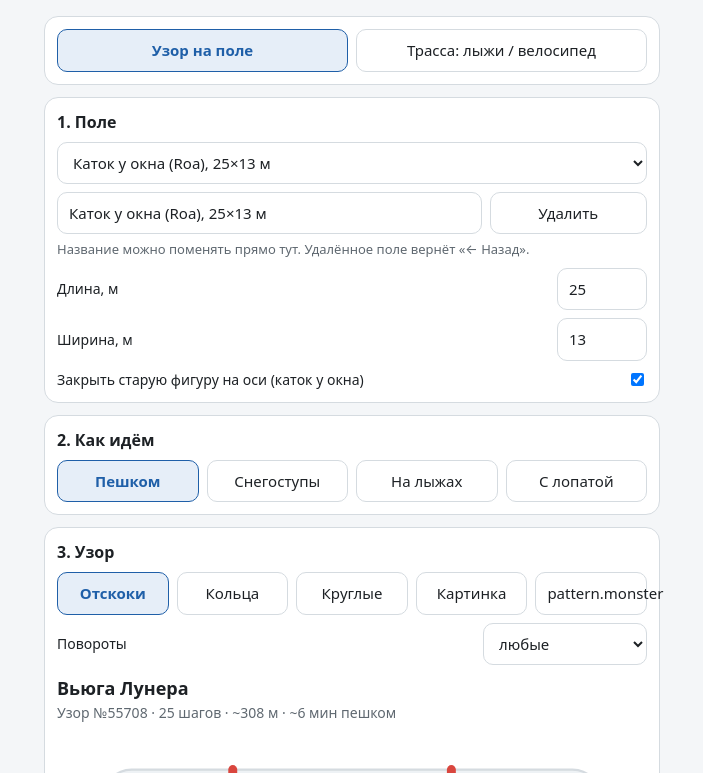
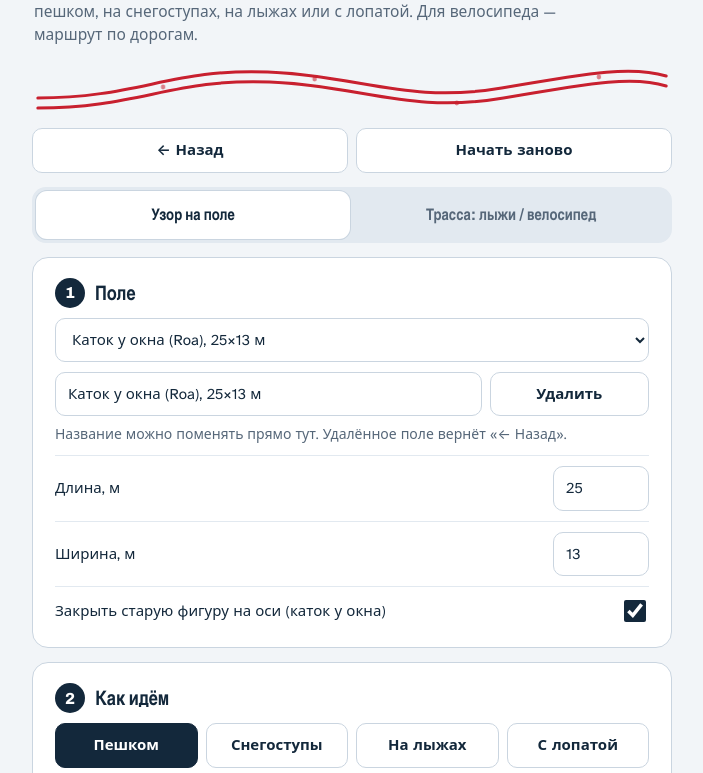
Before and after one commit to esstariolai/esstariolai.github.io, a plain HTML site: page tropinki/index.html in a window 1280 px wide. Shown: the part 140-913 px from the top of the page, without its empty margins (288-991 px from the left). Drawn offline with nearby package versions, Linux system fonts and the light colour scheme.

Commit message:
tropinki: новый дизайн — снежная палитра, лыжня в шапке, шаги с номерами, крупные кнопки, тёмная тема «полярная ночь»
Co-Authored-By: Claude Opus 5.5 <noreply@anthropic.com>
Claude-Session: https://claude.ai/code/session_01EuLiiHbxfxckV7a5L4zJBe

```diff
--- a/tropinki/index.html
+++ b/tropinki/index.html
@@ -4,55 +4,104 @@
 <meta charset="utf-8">
 <meta name="viewport" content="width=device-width, initial-scale=1">
 <title>Генератор тропинок в снегу</title>
+<link rel="preconnect" href="https://fonts.googleapis.com"><link rel="preconnect" href="https://fonts.gstatic.com" crossorigin>
+<link rel="stylesheet" href="https://fonts.googleapis.com/css2?family=Archivo:wdth,wght@62..125,500..800&family=Atkinson+Hyperlegible:wght@400;700&display=swap">
 <link rel="stylesheet" href="https://cdnjs.cloudflare.com/ajax/libs/leaflet/1.9.4/leaflet.min.css">
+<meta name="theme-color" content="#F2F5F8" media="(prefers-color-scheme: light)"><meta name="theme-color" content="#0D1824" media="(prefers-color-scheme: dark)">
 <style>
-:root{--bg:#f4f6f8;--card:#fff;--tx:#1d2125;--tx2:#5f6870;--bd:#d5dbe0;--ice:#eef2f5;--red:#d9463e;--cur:#c27c12;--ok:#22673a;--okbg:#e3f1e6;--acc:#1f5fa8;--accbg:#e6eef8;--warn:#9a5b00}
-@media (prefers-color-scheme:dark){:root{--bg:#16191c;--card:#22262a;--tx:#e8ecef;--tx2:#9aa4ad;--bd:#3a4148;--ice:#2c3238;--red:#ef6a60;--cur:#e6a23c;--ok:#97d3a3;--okbg:#1f3526;--acc:#8fb8ea;--accbg:#1d2a3a;--warn:#f0b35a}}
+:root{
+ --snow:#F2F5F8;--frost:#E2E9F0;--panel:#FFFFFF;--ink:#13283B;--slate:#566779;--line:#CAD5E0;
+ --mark:#C8202F;--markink:#FFFFFF;--pine:#2E5E4B;--pinebg:#E1EDE7;--amber:#9A5B00;
+ --bg:var(--snow);--card:var(--panel);--tx:var(--ink);--tx2:var(--slate);--bd:var(--line);--ice:var(--frost);
+ --red:#D9463E;--cur:#C27C12;--ok:var(--pine);--okbg:var(--pinebg);--acc:var(--ink);--accbg:var(--frost);--warn:var(--amber);
+ --display:"Archivo","Arial Narrow",system-ui,sans-serif;--text:"Atkinson Hyperlegible",system-ui,-apple-system,"Segoe UI",sans-serif}
+@media (prefers-color-scheme:dark){:root{
+ --snow:#0D1824;--frost:#1B2B3C;--panel:#132232;--ink:#E6EEF5;--slate:#9BADBE;--line:#2A3D51;
+ --mark:#FF5A5F;--markink:#1A0A0B;--pine:#9ED6B8;--pinebg:#173327;--amber:#F0B35A;--red:#EF6A60;--cur:#E6A23C}}
 *{box-sizing:border-box}
-body{margin:0;background:var(--bg);color:var(--tx);font-family:system-ui,-apple-system,"Segoe UI",Roboto,sans-serif;font-size:16px;line-height:1.5}
-main{max-width:640px;margin:0 auto;padding:12px 12px 40px}
-h1{font-size:21px;font-weight:650;margin:2px 0}
-h2{font-size:16px;font-weight:600;margin:0 0 4px}
+html{-webkit-text-size-adjust:100%}
+body{margin:0;background:var(--bg);color:var(--tx);font-family:var(--text);font-size:16px;line-height:1.5}
+main{max-width:680px;margin:0 auto;padding:0 14px 48px}
+/* шапка: одна лыжня через всю ширину */
+.hero{padding:22px 2px 6px;position:relative}
+.hero h1{font-family:var(--display);font-stretch:112%;font-weight:800;font-size:clamp(30px,7.4vw,46px);line-height:1.02;letter-spacing:-.01em;margin:0;color:var(--ink)}
+.hero h1 small{display:block;font-stretch:100%;font-weight:600;font-size:.42em;letter-spacing:0;color:var(--slate);margin-top:6px}
+.hero p{margin:10px 0 0;max-width:56ch;color:var(--slate);font-size:15.5px}
+.track{display:block;width:100%;height:56px;margin:12px 0 0;overflow:visible}
+.track path{fill:none;stroke:var(--mark);stroke-width:3;stroke-linecap:round;stroke-dasharray:1200;stroke-dashoffset:0}
+.track .pole{fill:var(--mark);opacity:.55}
+@media (prefers-reduced-motion:no-preference){.track path{animation:lay 1.6s cubic-bezier(.3,.6,.2,1) both}.track .pole{animation:poles 1.6s ease-out both}}
+@keyframes lay{from{stroke-dashoffset:1200}to{stroke-dashoffset:0}}
+@keyframes poles{0%,60%{opacity:0}to{opacity:.55}}
+/* верхняя панель */
+.top{position:sticky;top:0;z-index:1000;display:flex;gap:8px;padding:8px 0;background:color-mix(in srgb,var(--bg) 88%,transparent);backdrop-filter:blur(8px);-webkit-backdrop-filter:blur(8px)}
+.top button{flex:1;min-height:42px}
+/* переключатель режима */
+.modes{display:flex;gap:4px;margin-top:6px;padding:4px;background:var(--frost);border-radius:14px}
+.modes button{flex:1;border:0;background:transparent;min-height:48px;font-family:var(--display);font-stretch:95%;font-weight:700;font-size:16px;color:var(--slate);border-radius:11px}
+.modes button.on{background:var(--panel);color:var(--ink);box-shadow:0 1px 0 var(--line),0 0 0 1px var(--line)}
+/* шаги */
+.card{background:var(--card);border:1px solid var(--bd);border-radius:16px;padding:16px 16px 18px;margin-top:14px}
+h2{font-family:var(--display);font-stretch:100%;font-weight:750;font-size:20px;line-height:1.2;margin:0 0 4px;color:var(--ink)}
+h2.step{display:flex;align-items:center;gap:10px}
+h2.step::before{content:attr(data-n);flex:none;display:inline-grid;place-items:center;width:30px;height:30px;border-radius:50%;background:var(--ink);color:var(--panel);font-size:16px;font-weight:800;font-stretch:100%}
 .muted{color:var(--tx2);font-size:14px}
-.card{background:var(--card);border:1px solid var(--bd);border-radius:14px;padding:12px;margin-top:12px}
 svg.fld{width:100%;height:auto;display:block}
-.row{display:flex;gap:8px;margin-top:8px;flex-wrap:wrap}
-.row>*{flex:1}
-button,select,input{font:inherit;font-size:15px;color:var(--tx);background:var(--card);border:1px solid var(--bd);border-radius:10px;padding:9px 11px;min-width:0}
-button:disabled{opacity:.45}
-button.main{background:var(--okbg);color:var(--ok);border-color:var(--ok);font-weight:600}
-button.on{background:var(--accbg);color:var(--acc);border-color:var(--acc);font-weight:600}
-.map{height:340px;border-radius:10px;margin-top:8px;background:var(--ice)}
-#navMap{height:300px}
-.note{font-size:13px;color:var(--tx2);margin-top:6px;min-height:18px}
+.row{display:flex;gap:8px;margin-top:10px;flex-wrap:wrap}
+.row>*{flex:1 1 0;min-width:104px}
+.row>select,.row>input{min-width:0}
+button,select,input{font:inherit;font-size:15px;color:var(--tx);background:var(--card);border:1px solid var(--bd);border-radius:10px;padding:10px 12px;min-width:0;min-height:44px}
+input[type=checkbox]{min-height:0;width:22px;height:22px;accent-color:var(--ink)}
+input[type=file]{padding:8px;background:var(--frost);border-style:dashed}
+button{cursor:pointer;font-weight:600;transition:background-color .15s,border-color .15s,color .15s}
+button:hover:not(:disabled){border-color:var(--slate)}
+button:disabled{opacity:.45;cursor:default}
+button.on{background:var(--ink);color:var(--panel);border-color:var(--ink)}
+button.main{background:var(--mark);color:var(--markink);border-color:var(--mark);font-family:var(--display);font-weight:800;font-size:17px;min-height:52px}
+button.main:hover:not(:disabled){filter:brightness(1.06);border-color:var(--mark)}
+:focus-visible{outline:3px solid var(--mark);outline-offset:2px}
+.map{height:360px;border-radius:12px;margin-top:10px;background:var(--ice);border:1px solid var(--bd)}
+#navMap{height:320px}
+.note{font-size:14px;color:var(--tx2);margin-top:8px;min-height:18px;max-width:68ch}
+.note:empty{min-height:0;margin:0}
 .warn{color:var(--warn)}
-.opt{display:flex;justify-content:space-between;align-items:center;gap:10px;margin-top:8px;font-size:14px}
-.opt input[type=number]{width:90px}
-#pname{font-size:18px;font-weight:600;margin:10px 0 0}
-#ins{font-size:17px;line-height:1.45;min-height:70px;margin:6px 0 2px}
-#sub,#st{font-size:13px;color:var(--tx2);min-height:19px}
-#dev{font-size:15px;font-weight:600;color:var(--warn);min-height:20px}
-.top{position:sticky;top:0;z-index:1000;background:var(--bg);padding:6px 0;display:flex;gap:8px}
-.top button{flex:1}
+.opt{display:flex;justify-content:space-between;align-items:center;gap:12px;margin-top:10px;font-size:15px;padding-top:10px;border-top:1px solid var(--frost)}
+.opt>span{color:var(--tx)}
+.opt input[type=number]{width:96px}
+.opt select{max-width:60%}
+#pname{font-family:var(--display);font-size:22px;font-weight:800;margin:14px 0 0;line-height:1.15}
+#pstat{color:var(--slate)}
+#ins{font-size:19px;line-height:1.45;min-height:76px;margin:8px 0 2px}
+#sub,#st{font-size:14px;color:var(--tx2);min-height:19px}
+#dev{font-size:15px;font-weight:700;color:var(--warn);min-height:20px}
+#go{margin-top:6px}
+#expRow button{font-size:14px;font-weight:600}
 .hidden{display:none!important}
-footer{font-size:12px;color:var(--tx2);margin-top:16px;line-height:1.5}
+footer{font-size:13px;color:var(--tx2);margin-top:28px;padding-top:14px;border-top:1px solid var(--bd);line-height:1.55}
 footer a{color:var(--tx2)}
-.lbl{background:#1f5fa8;color:#fff;font-size:11px;padding:1px 5px;border-radius:6px;white-space:nowrap}
+.lbl{background:var(--ink);color:var(--panel);font-size:11px;font-weight:700;padding:2px 6px;border-radius:6px;white-space:nowrap;font-family:var(--text)}
+.leaflet-container{font-family:var(--text)}
+@media (min-width:760px){main{padding:0 20px 56px}.card{padding:20px 22px 22px}.hero{padding-top:34px}}
 </style>
 </head>
 <body>
 <main>
-<h1>Генератор тропинок в снегу</h1>
-<div class="muted">Выбери поле, сгенерируй узор — и топчи по подсказкам пешком, на снегоступах, на лыжах или даже с лопатой. Или построй трассу для лыж и велосипеда.</div>
-<div class="top"><button id="undo">← Назад</button><button id="reset">Сброс</button></div>
+<header class="hero">
+ <h1>Тропинки в снегу<small>генератор узоров и лыжных трасс</small></h1>
+ <p>Выбери поле на карте, получи узор или трассу — и иди по подсказкам: пешком, на снегоступах, на лыжах или с лопатой. Для велосипеда — маршрут по дорогам.</p>
+ <svg class="track" viewBox="0 0 680 56" preserveAspectRatio="none" aria-hidden="true">
+  <path d="M4 40 C 110 40, 150 10, 250 14 S 400 46, 500 30 S 640 8, 676 18"/>
+  <path d="M4 50 C 110 50, 152 20, 252 24 S 402 56, 502 40 S 642 18, 676 28"/>
+  <circle class="pole" cx="138" cy="29" r="2.4"/><circle class="pole" cx="300" cy="21" r="2.4"/><circle class="pole" cx="452" cy="45" r="2.4"/><circle class="pole" cx="604" cy="19" r="2.4"/>
+ </svg>
+</header>
+<div class="top"><button id="undo">← Назад</button><button id="reset">Начать заново</button></div>
 
 <section id="setup">
- <div class="card">
-  <div class="row" style="margin-top:0"><button id="mdField" class="on">Узор на поле</button><button id="mdTrail">Трасса: лыжи / велосипед</button></div>
- </div>
+ <div class="modes" role="tablist"><button id="mdField" class="on">Узор на поле</button><button id="mdTrail">Трасса: лыжи / велосипед</button></div>
 
  <div class="card">
-  <h2 id="fieldTitle">1. Поле</h2>
+  <h2 id="fieldTitle" class="step" data-n="1">Поле</h2>
   <div class="row"><select id="preset" aria-label="Поле"></select></div>
   <div class="row hidden" id="savedBtns"><input id="fName" type="text" aria-label="Название поля" style="flex:3"><button id="fDel" style="flex:1">Удалить</button></div>
   <div id="savedNote" class="note hidden">Название можно поменять прямо тут. Удалённое поле вернёт «← Назад».</div>
@@ -89,12 +138,12 @@ footer a{color:var(--tx2)}
  </div>
 
  <div class="card">
-  <h2>2. Как идём</h2>
+  <h2 class="step" data-n="2">Как идём</h2>
   <div class="row"><button id="mWalk" class="on">Пешком</button><button id="mShoe">Снегоступы</button><button id="mSki">На лыжах</button><button id="mShovel">С лопатой</button></div>
  </div>
 
  <div class="card" id="patCard">
-  <h2>3. Узор</h2>
+  <h2 class="step" data-n="3">Узор</h2>
   <div class="row"><button id="sOwn" class="on">Отскоки</button><button id="sRings">Кольца</button><button id="sGl">Круглые</button><button id="sImg">Картинка</button><button id="sPm">pattern.monster</button></div>
   <div id="ownOpts"><div class="opt" id="turnsRow"><span>Повороты</span><select id="turns"><option value="any">любые</option><option value="round">только плавные</option><option value="sharp">только углом</option></select></div></div>
   <div id="ringOpts" class="hidden"><div class="opt"><span>Расстояние между кольцами, м</span><input type="number" id="ringD" min="1" max="60" step="0.5"></div></div>
@@ -911,7 +960,7 @@ function afterField(){if(FIELD&&FIELD.geo){linkSaved();loadCtx();}applyField();$
 
 // ---------- UI sync ----------
 function syncUI(noPreview){const isF=MODE==='field';$('mdField').classList.toggle('on',isF);$('mdTrail').classList.toggle('on',!isF);
- $('patCard').classList.toggle('hidden',!isF);$('mWalk').parentElement.parentElement.classList.toggle('hidden',!isF);if(!isF){$('resumeRow').classList.add('hidden');if(pLayer)pLayer.clearLayers();}$('trailBox').classList.toggle('hidden',isF);$('fieldTitle').textContent=isF?'1. Поле':'1. Где кататься';
+ $('patCard').classList.toggle('hidden',!isF);$('mWalk').parentElement.parentElement.classList.toggle('hidden',!isF);if(!isF){$('resumeRow').classList.add('hidden');if(pLayer)pLayer.clearLayers();}$('trailBox').classList.toggle('hidden',isF);$('fieldTitle').textContent=isF?'Поле':'Где кататься';
  if(!isF)$('preset').value='map';else if(FIELD&&FIELD.sid&&findSaved(FIELD.sid))$('preset').value='f:'+FIELD.sid;else if(FIELD&&FIELD.geo)$('preset').value='map';else if(FIELD&&$('preset').value==='map')$('preset').value='manual';
  const pre=$('preset').value,geoSel=pre==='map'||!!(FIELD&&FIELD.geo);$('mapBox').classList.toggle('hidden',isF&&!geoSel);
  $('sizeBox').classList.toggle('hidden',!isF||geoSel);syncSavedUI();$('fieldBtns').classList.toggle('hidden',!isF||!(FIELD&&FIELD.geo));$('flipEnd').textContent='Старт напротив';
```
